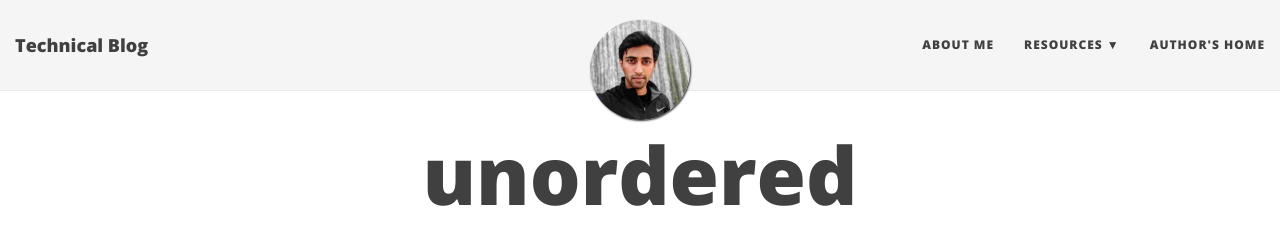
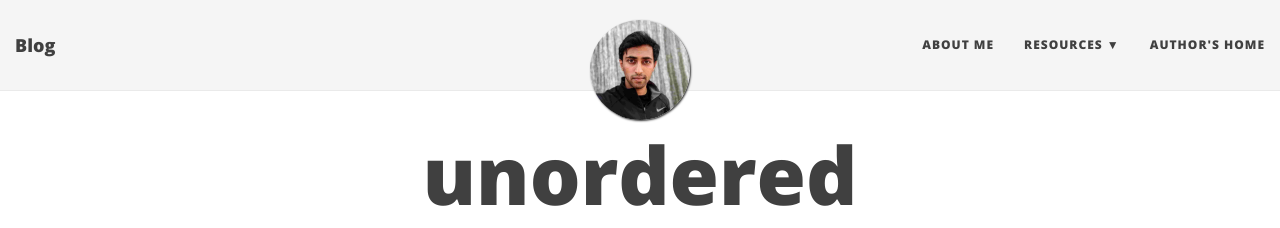
Before and after one commit to channagithub/channabasavagola.github.io, a Jekyll site: the page built from index.html, in a window 1280 px wide. Shown: the top 228 px of the page. Built offline with Jekyll 4.4.1, drawn with Linux system fonts in a browser that asks for light colours; nearby versions of some CDN libraries; the list of posts is cut into pages by our own code.

Commit message:
Changing title

```diff
--- a/_config.yml
+++ b/_config.yml
@@ -14,7 +14,7 @@ layout: "minimal"
 # Of course don't forget to change the username and projectname to YOUR username and project
 
 # Name of website
-title: Technical Blog
+title: Blog
 
 # Short description of your site
 description: Data science | Machine learning
```
